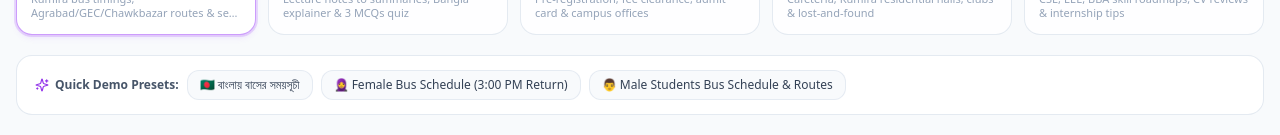
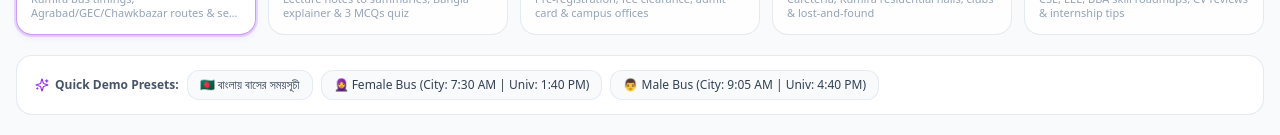
Before and after one commit to Ridwanulkarim/CampusMateAI, a React (Vite) app in the folder frontend/: page / in a window 1280 px wide. Shown: the part 248-383 px from the top of the page. Built offline with nearby package versions, Linux system fonts and the light colour scheme.

Commit message:
fix: update official IIUC bus schedules (Female 7:30 AM/1:40 PM, Male 9:05 AM/4:40 PM)

```diff
--- a/frontend/src/App.jsx
+++ b/frontend/src/App.jsx
@@ -61,15 +61,15 @@ const PRESETS = {
   bus: [
     {
       title: '🇧🇩 বাংলায় বাসের সময়সূচী',
-      text: 'IIUC কুমিরা ক্যাম্পাসে ফিমেল এবং মেল স্টুডেন্টদের সকালের ও বিকেলের বাসের সঠিক সময়সূচী এবং কোন গেট দিয়ে বাস ছাড়ে বাংলায় বিস্তারিত জানাও।',
+      text: 'IIUC কুমিরা ক্যাম্পাসে ফিমেল (শহর থেকে সকাল ৭:৩০, ক্যাম্পাস থেকে দুপুর ১:৪০) এবং মেল (শহর থেকে সকাল ৯:০৫, ক্যাম্পাস থেকে বিকাল ৪:৪০) স্টুডেন্টদের বাসের শিডিউল ও রুট বাংলায় বিস্তারিত জানাও।',
     },
     {
-      title: '🧕 Female Bus Schedule (3:00 PM Return)',
-      text: 'Female students classes at IIUC end at 3:00 PM. What are the exact morning departures and 3:00 PM afternoon return bus schedules from Kumira Gate 2?',
+      title: '🧕 Female Bus (City: 7:30 AM | Univ: 1:40 PM)',
+      text: 'What is the exact bus schedule for Female students at IIUC? (City starting departure: 7:30 AM, Kumira return departure: 1:40 PM from Gate 2)',
     },
     {
-      title: '👨 Male Students Bus Schedule & Routes',
-      text: 'What are the morning departure times from city points (Agrabad, Chawkbazar, GEC) and afternoon return bus schedules for Male students at IIUC?',
+      title: '👨 Male Bus (City: 9:05 AM | Univ: 4:40 PM)',
+      text: 'What is the exact bus schedule for Male students at IIUC? (City starting departure: 9:05 AM, Kumira return departure: 4:40 PM from Gate 1)',
     },
   ],
   study: [
```
Also changed, not shown: 1 other file (tests, documents, lock files or other folders).
